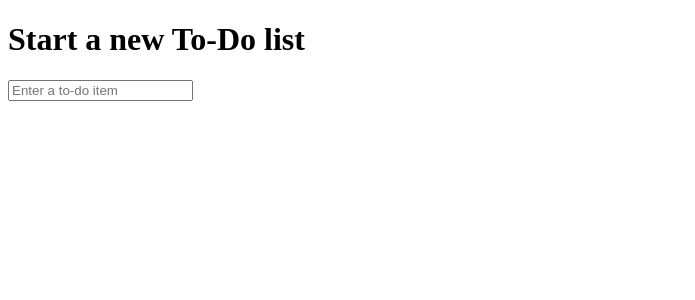
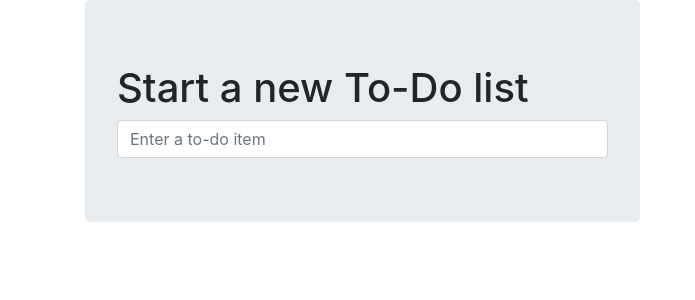
Before and after one commit to fpbattaglia/func_tests, a Django app: page / in a window 1280 px wide. Shown: the top 300 px of the page, without its empty margins (0-695 px from the left). Run offline with Django 3.2, Linux system fonts and the light colour scheme; some libraries are stand-ins or nearby versions.

Commit message:
using bootstrap for layout

```diff
--- a/superlists/lists/templates/base.html
+++ b/superlists/lists/templates/base.html
@@ -1,16 +1,34 @@
 <!DOCTYPE html>
 <html>
 <head lang="en">
-    <meta charset="UTF-8">
     <title>To-Do lists</title>
+    <meta name="viewport"content="width=device-width, initial-scale=1.0">
+    <link href="/static/bootstrap/css/bootstrap.min.css" rel="stylesheet" media="screen">
 </head>
 <body>
+<div class="container">
+    <div class="col-md-6 col-md-offset-3 jumbotron">
+        <div class="text-center"></div>
         <h1>{% block header_text %}{% endblock %}</h1>
         <form method="POST" action="{% block form_action %}{% endblock %}">
-    <input name="item_text" id="id_new_item" placeholder="Enter a to-do item" />
+            <input name="item_text" id="id_new_item"
+                   class="form-control input-lg"  placeholder="Enter a to-do item" />
             {% csrf_token %}
         </form>
+
+        </div>
+    </div>
+</div>
+
+<div class="row">
+    <div class="col-md-6 col-md-offset-3">
         {% block table %}
         {% endblock %}
+
+    </div>
+
+</div>
+
+
 </body>
 </html>
--- a/superlists/lists/templates/list.html
+++ b/superlists/lists/templates/list.html
@@ -5,7 +5,7 @@
 {% block form_action %}/lists/{{ list.id }}/add_item{% endblock %}
 
 {% block table %}
-    <table id="id_list_table">
+    <table id="id_list_table" class="table">
         {% for item in list.item_set.all %}
             <tr><td>{{ forloop.counter }}: {{ item.text }}</td></tr>
         {% endfor %}
```
Also changed, not shown: superlists/functional_tests/tests.py (+4 -5 lines). Lines whose indentation alone changed are shown as unchanged.
